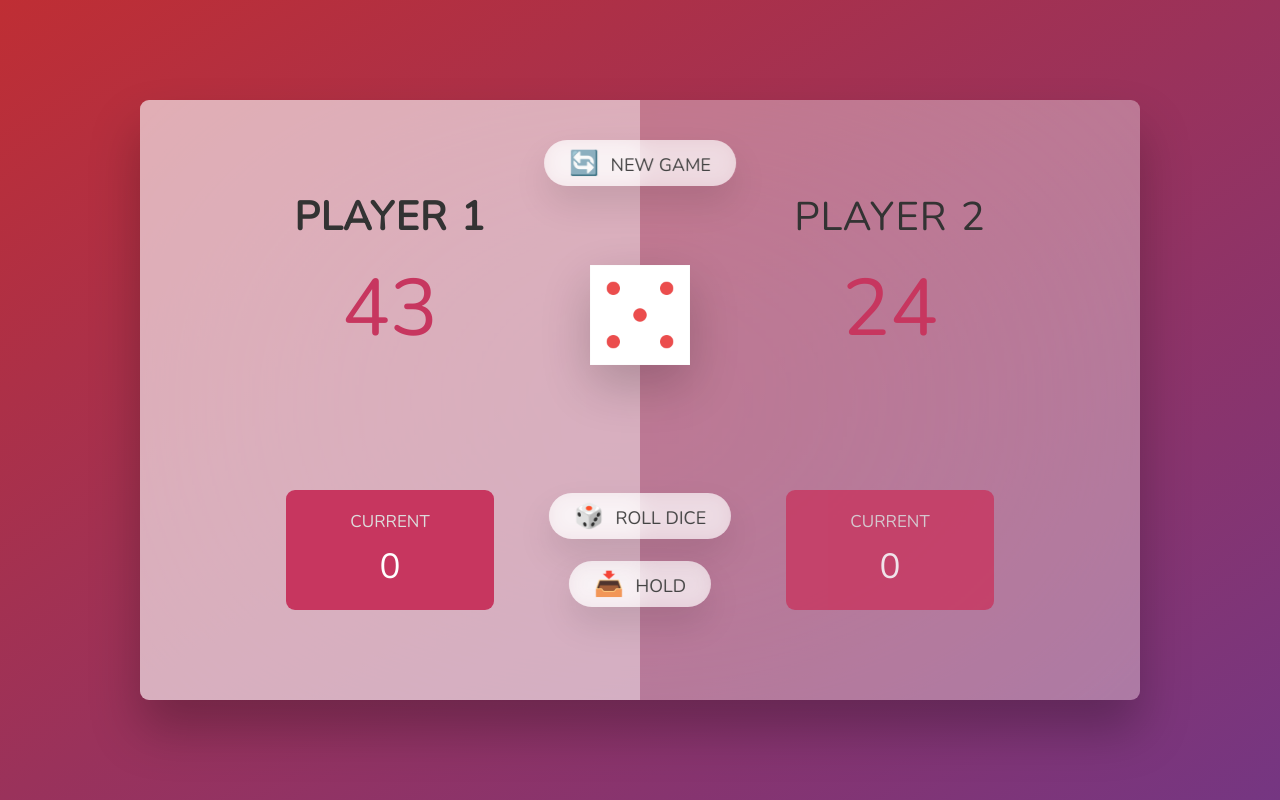
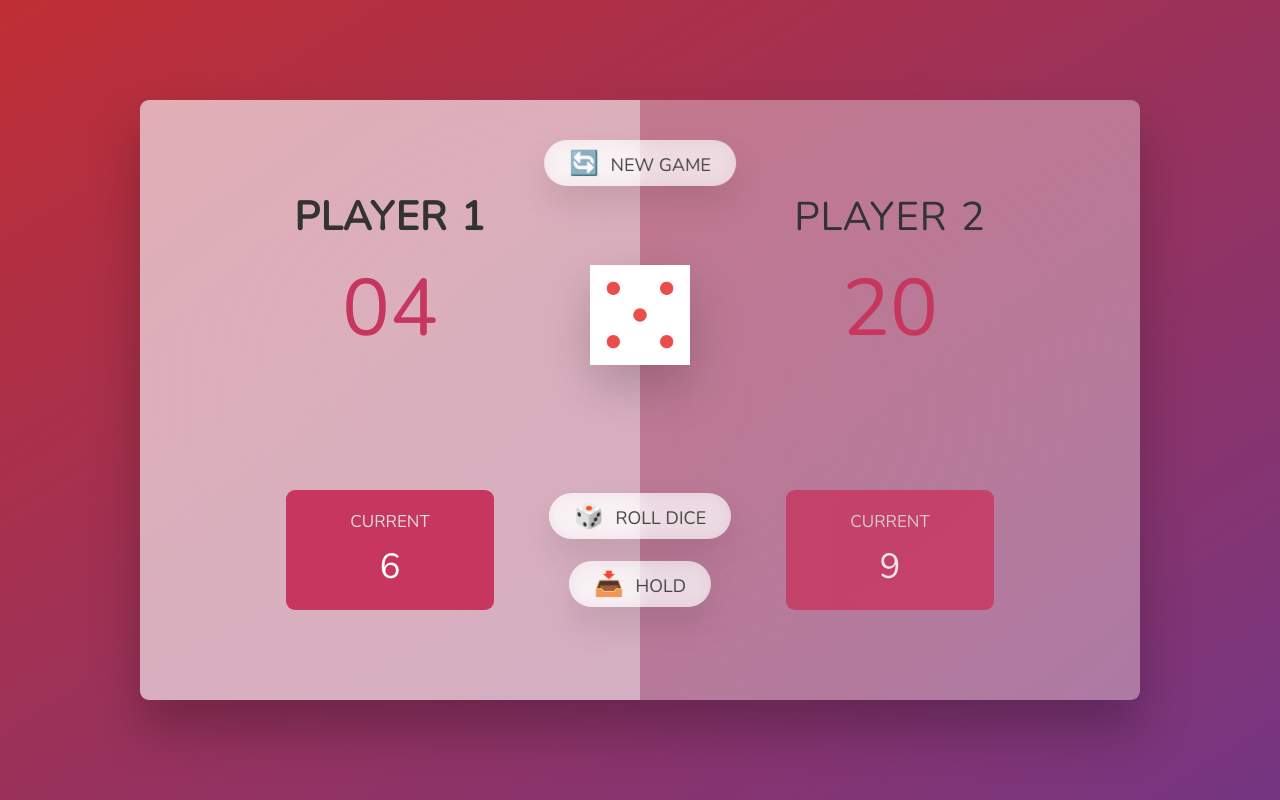
Before and after one commit to SquintyB/DiceGame2021, a plain HTML site: page index.html in a window 1280 px wide. Drawn offline with nearby package versions, Linux system fonts and the light colour scheme.

Commit message:
Add files via upload
More changes

```diff
--- a/index.html
+++ b/index.html
@@ -11,18 +11,18 @@
     <main>
       <section class="player player--0 player--active">
         <h2 class="name" id="name--0">Player 1</h2>
-        <p class="score" id="score--0">43</p>
+        <p class="score" id="score--0">04</p>
         <div class="current">
           <p class="current-label">Current</p>
-          <p class="current-score" id="current--0">0</p>
+          <p class="current-score" id="current--0">6</p>
         </div>
       </section>
       <section class="player player--1">
         <h2 class="name" id="name--1">Player 2</h2>
-        <p class="score" id="score--1">24</p>
+        <p class="score" id="score--1">20</p>
         <div class="current">
           <p class="current-label">Current</p>
-          <p class="current-score" id="current--1">0</p>
+          <p class="current-score" id="current--1">9</p>
         </div>
       </section>
 
```
